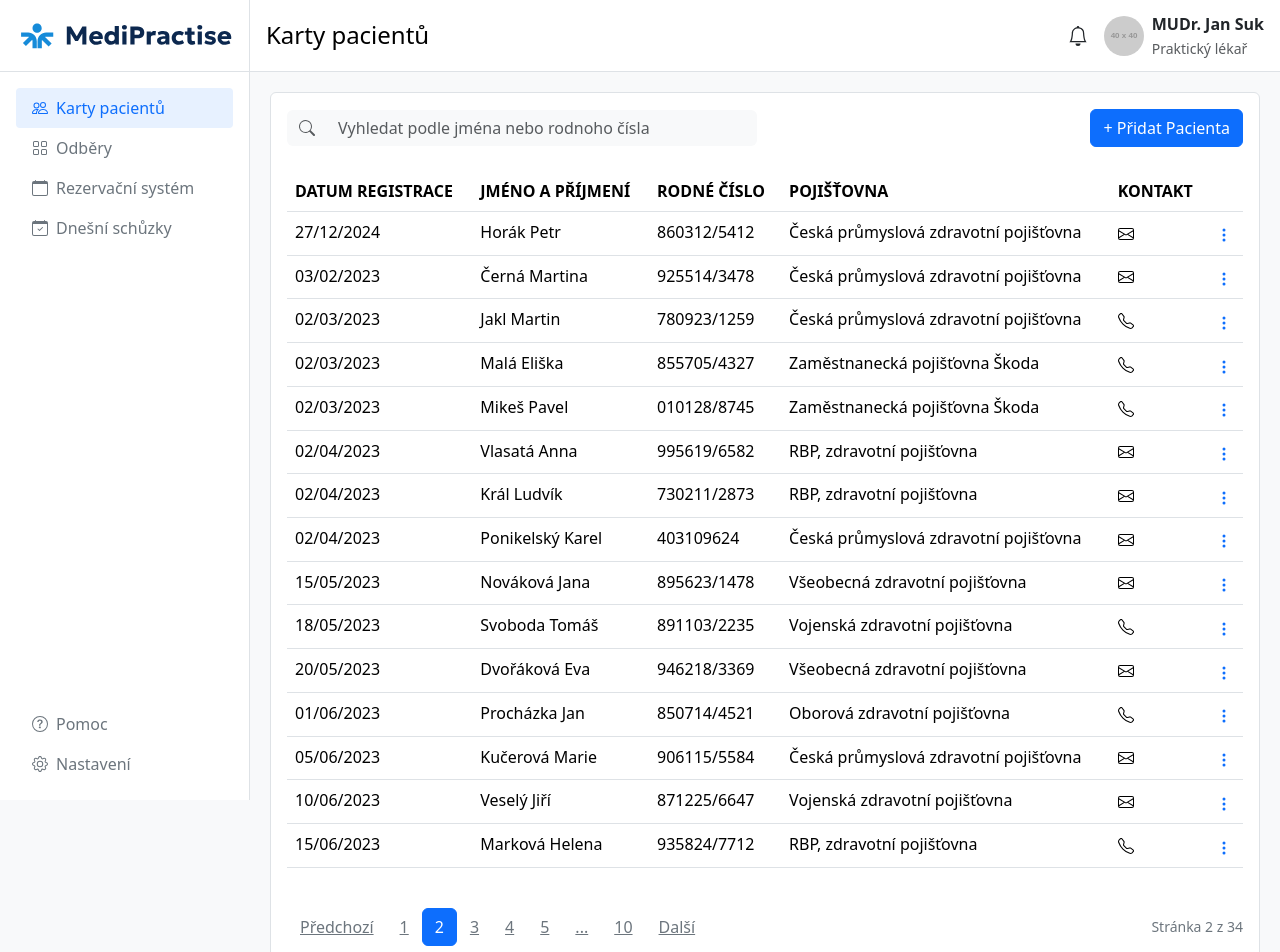
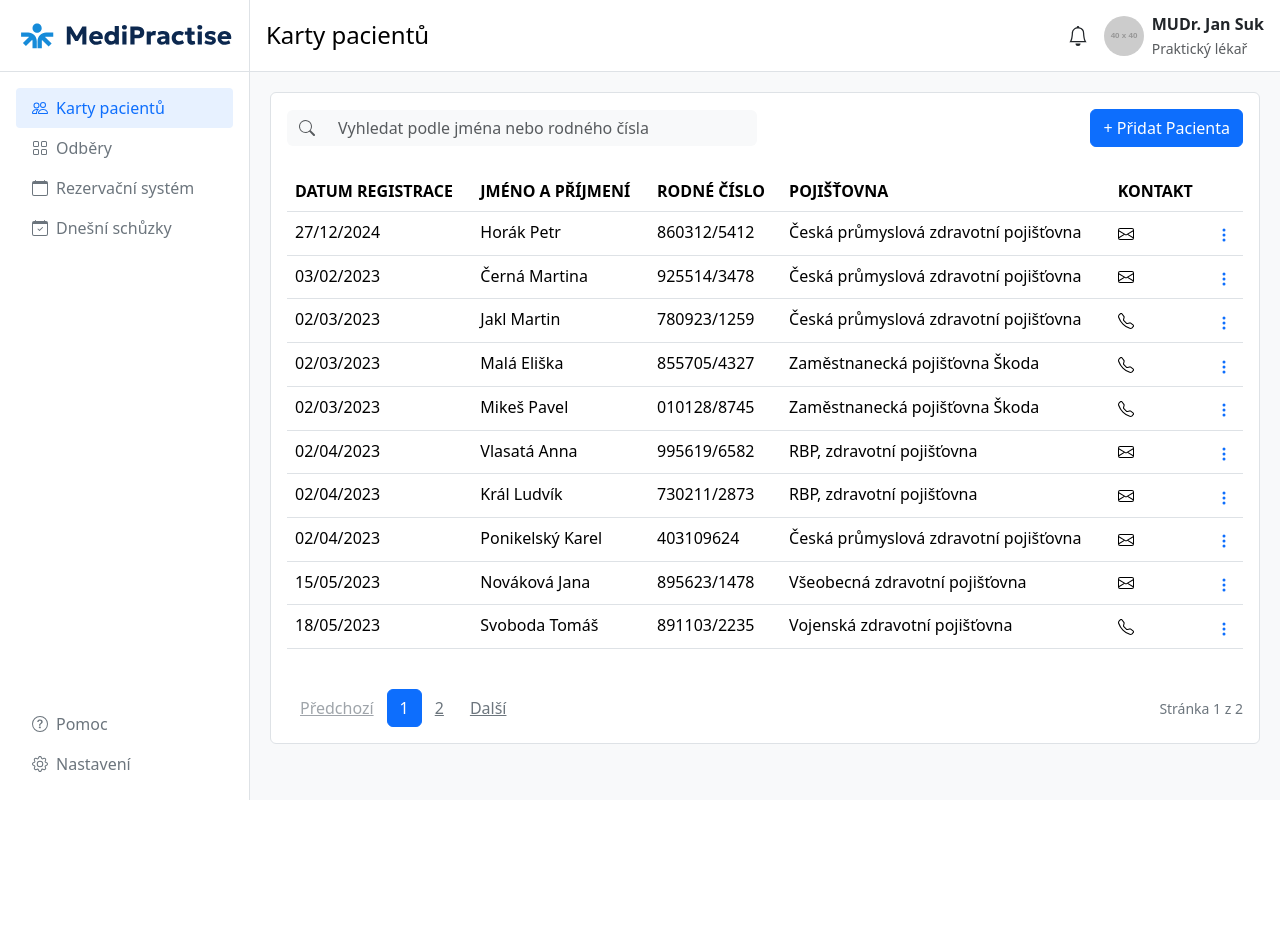
Before and after one commit to PandaCao/medi-practice, a React (Create React App) app in the folder client/: page / in a window 1280 px wide. Shown: the top 952 px of the page. After the commit the page ends 800 px from the top, so only its background shows below. Built offline with nearby package versions, Linux system fonts and the light colour scheme.

Commit message:
feat(patients): implement pagination and loading state in PatientList and PatientsPage components

```diff
--- a/client/src/components/patients/PatientList.jsx
+++ b/client/src/components/patients/PatientList.jsx
@@ -1,16 +1,23 @@
 import React from 'react';
-import { Table, Button, Stack } from 'react-bootstrap';
+import { Table, Button, Stack, Spinner } from 'react-bootstrap';
 import { BsThreeDotsVertical, BsEnvelope, BsTelephone } from 'react-icons/bs';
-import { patients } from '../../data/patients';
 
-const PatientList = ({ searchQuery }) => {
-    const filteredPatients = patients.filter((patient) => {
-        const searchLower = searchQuery.toLowerCase();
+const PatientList = ({
+    patients,
+    totalPages,
+    currentPage,
+    onPageChange,
+    isLoading,
+}) => {
+    if (isLoading && patients.length === 0) {
         return (
-            patient.name.toLowerCase().includes(searchLower) ||
-            patient.personalId.toLowerCase().includes(searchLower)
+            <div className="text-center p-5">
+                <Spinner animation="border" role="status">
+                    <span className="visually-hidden">Načítání...</span>
+                </Spinner>
+            </div>
         );
-    });
+    }
 
     return (
         <div>
@@ -26,8 +33,8 @@ const PatientList = ({ searchQuery }) => {
                     </tr>
                 </thead>
                 <tbody>
-                    {filteredPatients.map((patient, index) => (
-                        <tr key={index}>
+                    {patients.map((patient, index) => (
+                        <tr key={patient.id || index}>
                             <td>{patient.registrationDate}</td>
                             <td>{patient.name}</td>
                             <td>{patient.personalId}</td>
@@ -50,35 +57,52 @@ const PatientList = ({ searchQuery }) => {
                 </tbody>
             </Table>
 
+            {totalPages > 1 && (
                 <Stack
                     direction="horizontal"
                     className="justify-content-between align-items-center mt-4"
                 >
                     <div className="pagination-controls">
-                    <Button variant="link" className="text-secondary">
+                        <Button
+                            variant="link"
+                            className="text-secondary"
+                            onClick={() => onPageChange(currentPage - 1)}
+                            disabled={currentPage === 1 || isLoading}
+                        >
                             Předchozí
                         </Button>
-                    {[1, 2, 3, 4, 5].map((page) => (
+                        {Array.from(
+                            { length: totalPages },
+                            (_, i) => i + 1,
+                        ).map((page) => (
                             <Button
                                 key={page}
-                            variant={page === 2 ? 'primary' : 'link'}
-                            className={page !== 2 && 'text-secondary'}
+                                variant={
+                                    page === currentPage ? 'primary' : 'link'
+                                }
+                                className={
+                                    page !== currentPage && 'text-secondary'
+                                }
+                                onClick={() => onPageChange(page)}
+                                disabled={isLoading}
                             >
                                 {page}
                             </Button>
                         ))}
-                    <Button variant="link" className="text-secondary">
-                        ...
-                    </Button>
-                    <Button variant="link" className="text-secondary">
-                        10
-                    </Button>
-                    <Button variant="link" className="text-secondary">
+                        <Button
+                            variant="link"
+                            className="text-secondary"
+                            onClick={() => onPageChange(currentPage + 1)}
+                            disabled={currentPage === totalPages || isLoading}
+                        >
                             Další
                         </Button>
                     </div>
-                <small className="text-secondary">Stránka 2 z 34</small>
+                    <small className="text-secondary">
+                        Stránka {currentPage} z {totalPages}
+                    </small>
                 </Stack>
+            )}
         </div>
     );
 };
--- /dev/null
+++ b/client/src/hooks/useDebounce.js
@@ -0,0 +1,17 @@
+import { useState, useEffect } from 'react';
+
+export function useDebounce(value, delay) {
+    const [debouncedValue, setDebouncedValue] = useState(value);
+
+    useEffect(() => {
+        const handler = setTimeout(() => {
+            setDebouncedValue(value);
+        }, delay);
+
+        return () => {
+            clearTimeout(handler);
+        };
+    }, [value, delay]);
+
+    return debouncedValue;
+}
--- a/client/src/pages/PatientsPage.jsx
+++ b/client/src/pages/PatientsPage.jsx
@@ -1,4 +1,4 @@
-import React, { useState } from 'react';
+import React, { useState, useCallback, useEffect } from 'react';
 import Form from 'react-bootstrap/Form';
 import InputGroup from 'react-bootstrap/InputGroup';
 import { BsSearch } from 'react-icons/bs';
@@ -6,13 +6,54 @@ import PatientList from '../components/patients/PatientList';
 import Button from 'react-bootstrap/Button';
 import { Container, Row, Col } from 'react-bootstrap';
 import { useNavigate } from 'react-router-dom';
+import { useDebounce } from '../hooks/useDebounce';
+import Spinner from 'react-bootstrap/Spinner';
+import { patients as allPatients } from '../data/patients';
 
 const PatientsPage = () => {
     const [searchQuery, setSearchQuery] = useState('');
+    const [currentPage, setCurrentPage] = useState(1);
+    const [isSearching, setIsSearching] = useState(false);
+    const [patients, setPatients] = useState([]);
+    const [totalPages, setTotalPages] = useState(1);
     const navigate = useNavigate();
+
+    const PAGE_SIZE = 10;
+    const debouncedSearchQuery = useDebounce(searchQuery, 500);
+
+    const fetchPatients = useCallback((query, page) => {
+        setIsSearching(true);
+
+        // Simulujeme API call s setTimeout
+        setTimeout(() => {
+            const filteredPatients = allPatients.filter((patient) => {
+                const searchLower = query.toLowerCase();
+                return (
+                    patient.name.toLowerCase().includes(searchLower) ||
+                    patient.personalId.toLowerCase().includes(searchLower)
+                );
+            });
+
+            const total = Math.ceil(filteredPatients.length / PAGE_SIZE);
+            const start = (page - 1) * PAGE_SIZE;
+            const paginatedPatients = filteredPatients.slice(
+                start,
+                start + PAGE_SIZE,
+            );
+
+            setPatients(paginatedPatients);
+            setTotalPages(total);
+            setIsSearching(false);
+        }, 300); // Simulujeme 300ms zpoždění
+    }, []);
+
+    useEffect(() => {
+        fetchPatients(debouncedSearchQuery, currentPage);
+    }, [debouncedSearchQuery, currentPage, fetchPatients]);
 
     const handleSearch = (e) => {
         setSearchQuery(e.target.value);
+        setCurrentPage(1); // Reset na první stránku při novém hledání
     };
 
     const handleAddPatient = () => {
@@ -29,12 +70,17 @@ const PatientsPage = () => {
                                 <BsSearch className="text-muted" />
                             </InputGroup.Text>
                             <Form.Control
-                                placeholder="Vyhledat podle jména nebo rodnoho čísla"
+                                placeholder="Vyhledat podle jména nebo rodného čísla"
                                 aria-label="Search"
                                 className="bg-light border-0"
                                 value={searchQuery}
                                 onChange={handleSearch}
                             />
+                            {isSearching && (
+                                <InputGroup.Text className="bg-light border-0">
+                                    <Spinner animation="border" size="sm" />
+                                </InputGroup.Text>
+                            )}
                         </InputGroup>
                     </Col>
                     <Col
@@ -48,7 +94,13 @@ const PatientsPage = () => {
                     </Col>
                 </Row>
             </Container>
-            <PatientList searchQuery={searchQuery} />
+            <PatientList
+                patients={patients}
+                totalPages={totalPages}
+                currentPage={currentPage}
+                onPageChange={setCurrentPage}
+                isLoading={isSearching}
+            />
         </div>
     );
 };
```
Lines whose indentation alone changed are shown as unchanged.
